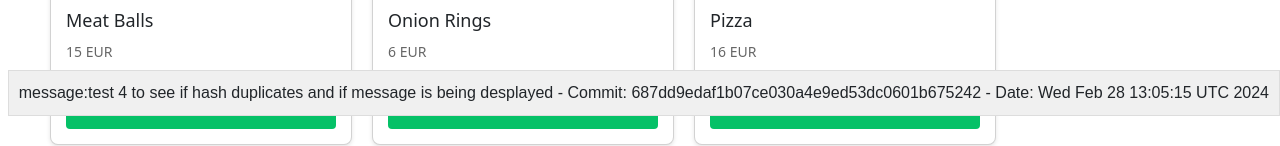
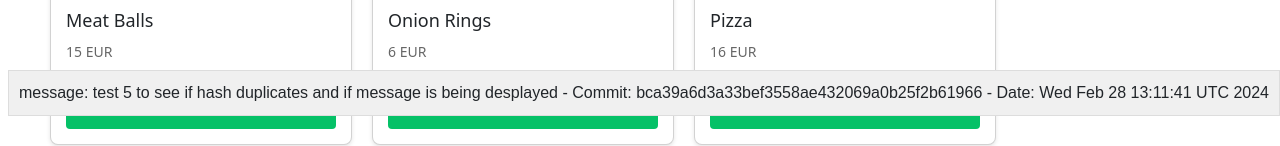
Before and after one commit to khaledmaati/housingWebsite, an Angular app: page / in a window 1280 px wide. Shown: the part 684-830 px from the top of the page. Built offline with nearby package versions, Linux system fonts and the light colour scheme.

Commit message:
test 5 to see if hash duplicates and if message is being desplayed

```diff
--- a/src/app/home/home.component.html
+++ b/src/app/home/home.component.html
@@ -21,5 +21,5 @@
 <!-- Use the safe navigation operator '?.'
 to prevent errors if 'gitInfo' is undefined or null -->
 <div class="version">
-    message:{{gitInfo?.message}} - Commit: {{ gitInfo?.commitHash }} - Date: {{ gitInfo?.date }}
+    message: {{gitInfo?.message}} - Commit: {{ gitInfo?.commitHash }} - Date: {{ gitInfo?.date }}
 </div>
--- a/src/assets/git-info.json
+++ b/src/assets/git-info.json
@@ -1 +1 @@
-{ "commitHash": "687dd9edaf1b07ce030a4e9ed53dc0601b675242", "date": "Wed Feb 28 13:05:15 UTC 2024", "message": "test 4 to see if hash duplicates and if message is being desplayed\n"}
+{ "commitHash": "bca39a6d3a33bef3558ae432069a0b25f2b61966", "date": "Wed Feb 28 13:11:41 UTC 2024", "message": "test 5 to see if hash duplicates and if message is being desplayed\n"}
```
